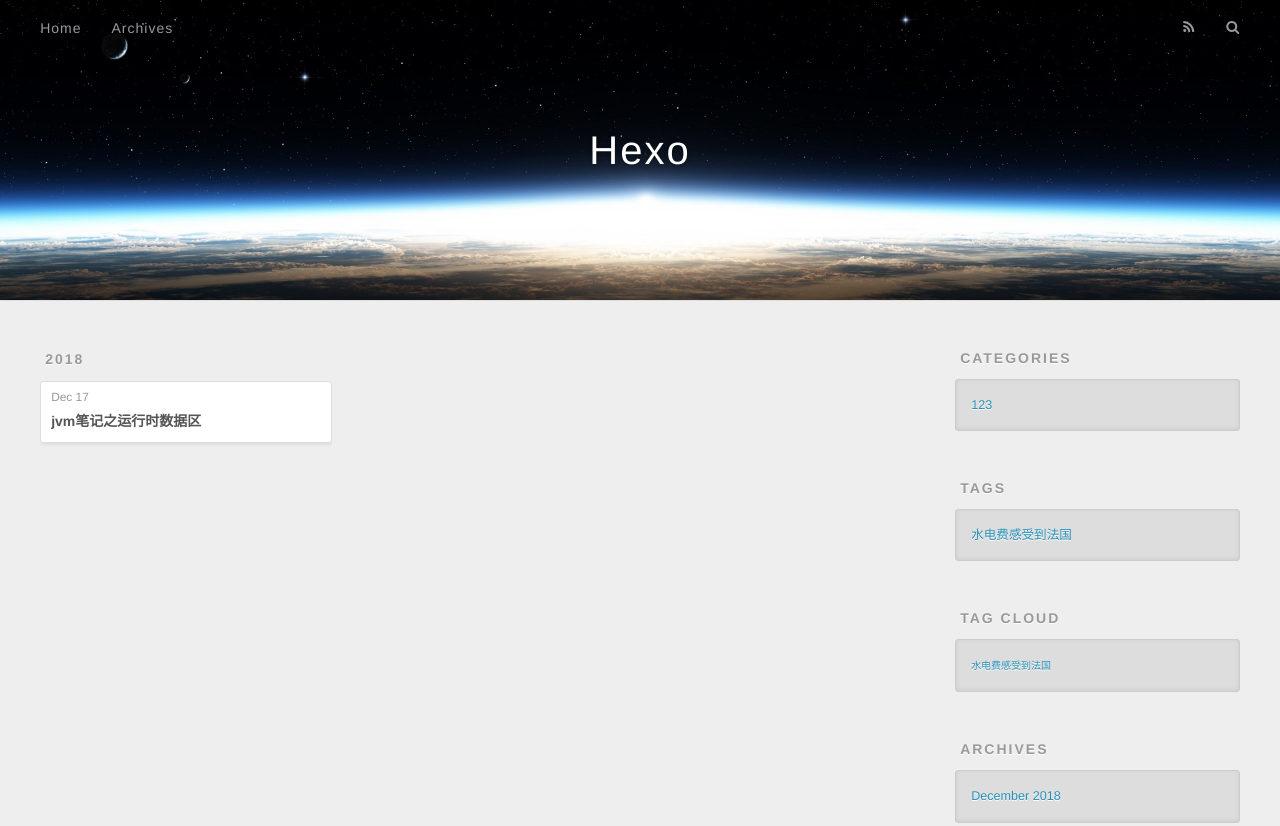
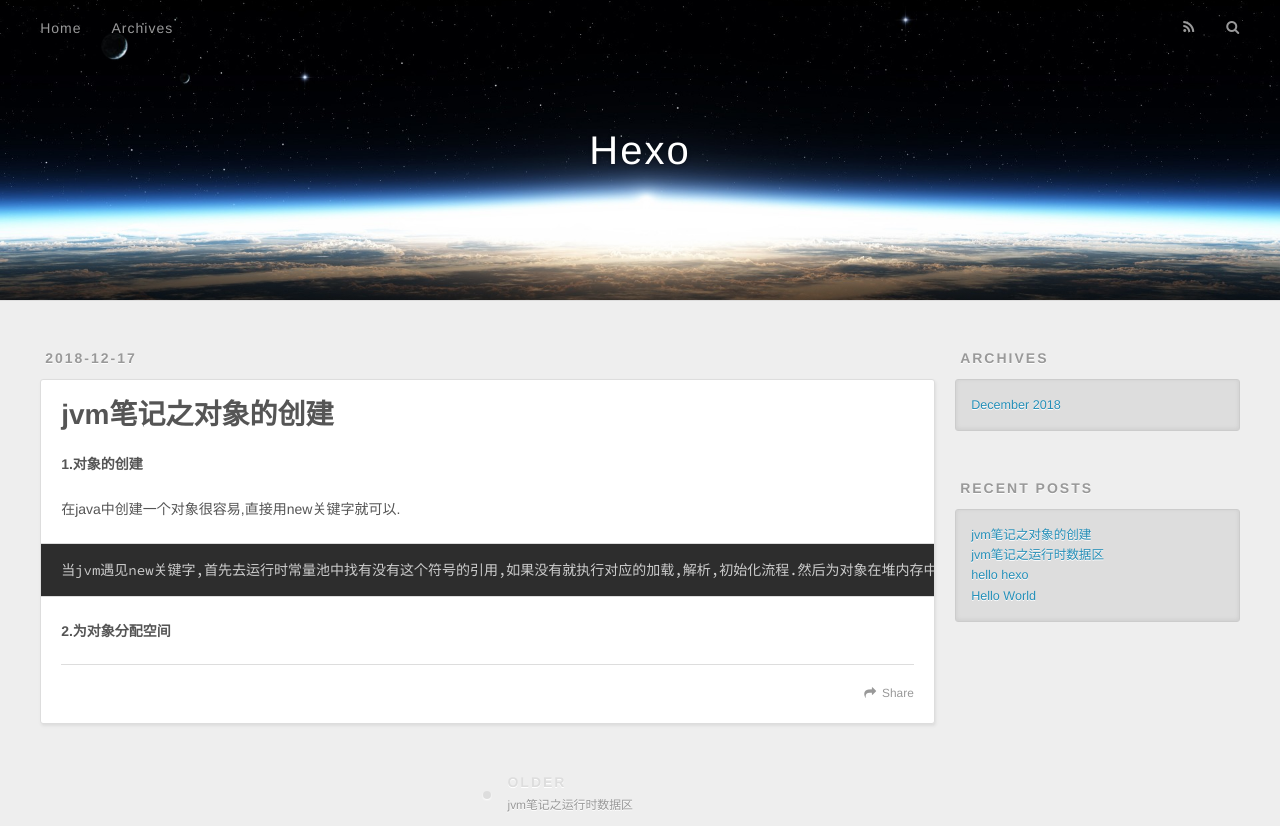
Before and after one commit to zlnCoding/zlnCoding.github.io, a plain HTML site: page 2018/12/17/jvm笔记之对象的创建/index.html in a window 1280 px wide. Shown: the top 826 px of the page. Drawn offline with nearby package versions, Linux system fonts and the light colour scheme.

Commit message:
Site updated: 2018-12-17 16:52:23

```diff
--- a/categories/123/index.html
+++ b/2018/12/17/jvm笔记之对象的创建/index.html
@@ -3,15 +3,19 @@
 <head><meta name="generator" content="Hexo 3.8.0">
   <meta charset="utf-8">
 
-  <title>Category: 123 | Hexo</title>
+  <title>jvm笔记之对象的创建 | Hexo</title>
   <meta name="viewport" content="width=device-width, initial-scale=1, maximum-scale=1">
-  <meta property="og:type" content="website">
-<meta property="og:title" content="Hexo">
-<meta property="og:url" content="http://yoursite.com/categories/123/index.html">
+  <meta name="description" content="1.对象的创建 在java中创建一个对象很容易,直接用new关键字就可以. 当jvm遇见new关键字,首先去运行时常量池中找有没有这个符号的引用,如果没有就执行对应的加载,解析,初始化流程.然后为对象在堆内存中,分配空间 2.为对象分配空间">
+<meta property="og:type" content="article">
+<meta property="og:title" content="jvm笔记之对象的创建">
+<meta property="og:url" content="http://yoursite.com/2018/12/17/jvm笔记之对象的创建/index.html">
 <meta property="og:site_name" content="Hexo">
+<meta property="og:description" content="1.对象的创建 在java中创建一个对象很容易,直接用new关键字就可以. 当jvm遇见new关键字,首先去运行时常量池中找有没有这个符号的引用,如果没有就执行对应的加载,解析,初始化流程.然后为对象在堆内存中,分配空间 2.为对象分配空间">
 <meta property="og:locale" content="default">
+<meta property="og:updated_time" content="2018-12-17T08:52:08.904Z">
 <meta name="twitter:card" content="summary">
-<meta name="twitter:title" content="Hexo">
+<meta name="twitter:title" content="jvm笔记之对象的创建">
+<meta name="twitter:description" content="1.对象的创建 在java中创建一个对象很容易,直接用new关键字就可以. 当jvm遇见new关键字,首先去运行时常量池中找有没有这个符号的引用,如果没有就执行对应的加载,解析,初始化流程.然后为对象在堆内存中,分配空间 2.为对象分配空间">
 
     <link rel="alternate" href="/atom.xml" title="Hexo" type="application/atom+xml">
 
@@ -60,71 +64,66 @@
   </div>
 </header>
       <div class="outer">
-        <section id="main">
+        <section id="main"><article id="post-jvm笔记之对象的创建" class="article article-type-post" itemscope="" itemprop="blogPost">
+  <div class="article-meta">
+    <a href="/2018/12/17/jvm笔记之对象的创建/" class="article-date">
+  <time datetime="2018-12-17T08:29:18.000Z" itemprop="datePublished">2018-12-17</time>
+</a>
+
+  </div>
+  <div class="article-inner">
+
+
+      <header class="article-header">
+
+
+    <h1 class="article-title" itemprop="name">
+      jvm笔记之对象的创建
+    </h1>
+
+
+      </header>
+
+    <div class="article-entry" itemprop="articleBody">
+
+        <p><strong>1.对象的创建</strong></p>
+<p>在java中创建一个对象很容易,直接用new关键字就可以.</p>
+<pre><code>当jvm遇见new关键字,首先去运行时常量池中找有没有这个符号的引用,如果没有就执行对应的加载,解析,初始化流程.然后为对象在堆内存中,分配空间
+</code></pre><p><strong>2.为对象分配空间</strong></p>
+
+
+    </div>
+    <footer class="article-footer">
+      <a data-url="http://yoursite.com/2018/12/17/jvm笔记之对象的创建/" data-id="cjps2zf6p000375qoljprm6n2" class="article-share-link">Share</a>
+
+
+    </footer>
+  </div>
+
+
+<nav id="article-nav">
+
+
+    <a href="/2018/12/17/jvm笔记之运行时数据区/" id="article-nav-older" class="article-nav-link-wrap">
+      <strong class="article-nav-caption">Older</strong>
+      <div class="article-nav-title">jvm笔记之运行时数据区</div>
+    </a>
+
+</nav>
+
+
+</article>
+
+</section>
+
+          <aside id="sidebar">
 
 
 
 
 
 
-      <section class="archives-wrap">
-        <div class="archive-year-wrap">
-          <a href="/archives/2018" class="archive-year">2018</a>
-        </div>
-        <div class="archives">
 
-    <article class="archive-article archive-type-post">
-  <div class="archive-article-inner">
-    <header class="archive-article-header">
-      <a href="/2018/12/17/test/" class="archive-article-date">
-  <time datetime="2018-12-17T03:03:00.000Z" itemprop="datePublished">Dec 17</time>
-</a>
-
-
-    <h1 itemprop="name">
-      <a class="archive-article-title" href="/2018/12/17/test/">jvm笔记之运行时数据区</a>
-    </h1>
-
-
-    </header>
-  </div>
-</article>
-
-
-    </div></section>
-
-
-</section>
-
-          <aside id="sidebar">
-
-
-  <div class="widget-wrap">
-    <h3 class="widget-title">Categories</h3>
-    <div class="widget">
-      <ul class="category-list"><li class="category-list-item"><a class="category-list-link" href="/categories/123/">123</a></li></ul>
-    </div>
-  </div>
-
-
-
-
-  <div class="widget-wrap">
-    <h3 class="widget-title">Tags</h3>
-    <div class="widget">
-      <ul class="tag-list"><li class="tag-list-item"><a class="tag-list-link" href="/tags/水电费感受到法国/">水电费感受到法国</a></li></ul>
-    </div>
-  </div>
-
-
-
-
-  <div class="widget-wrap">
-    <h3 class="widget-title">Tag Cloud</h3>
-    <div class="widget tagcloud">
-      <a href="/tags/水电费感受到法国/" style="font-size: 10px;">水电费感受到法国</a>
-    </div>
-  </div>
 
 
 
@@ -144,7 +143,11 @@
       <ul>
 
           <li>
-            <a href="/2018/12/17/test/">jvm笔记之运行时数据区</a>
+            <a href="/2018/12/17/jvm笔记之对象的创建/">jvm笔记之对象的创建</a>
+          </li>
+
+          <li>
+            <a href="/2018/12/17/jvm笔记之运行时数据区/">jvm笔记之运行时数据区</a>
           </li>
 
           <li>
```
Also changed, not shown: 2018/12/12/hello-hexo/index.html (+5 -1 lines), 2018/12/12/hello-world/index.html (+5 -1 lines), 2018/12/17/jvm笔记之运行时数据区/index.html (+14 -1 lines), archives/2018/12/index.html (+23 -0 lines), archives/2018/index.html (+23 -0 lines), archives/index.html (+23 -0 lines), index.html (+47 -3 lines).
